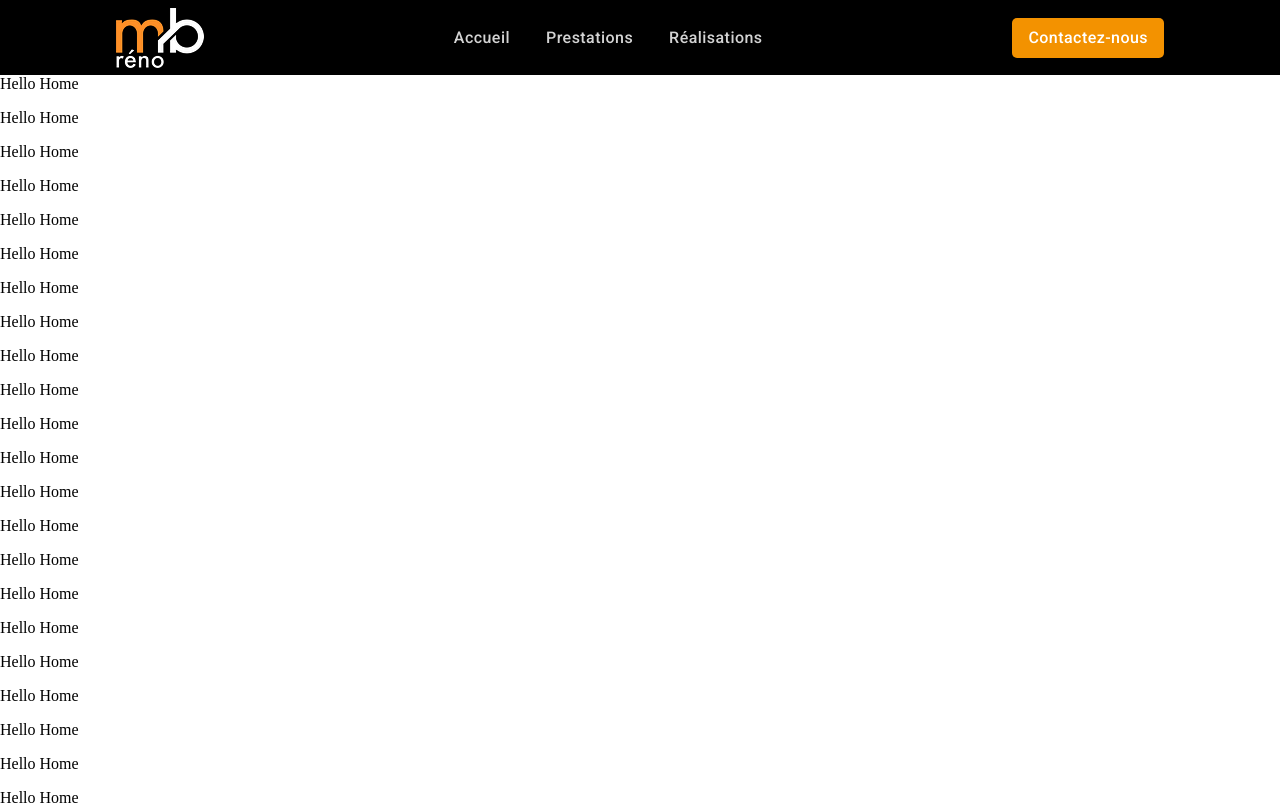
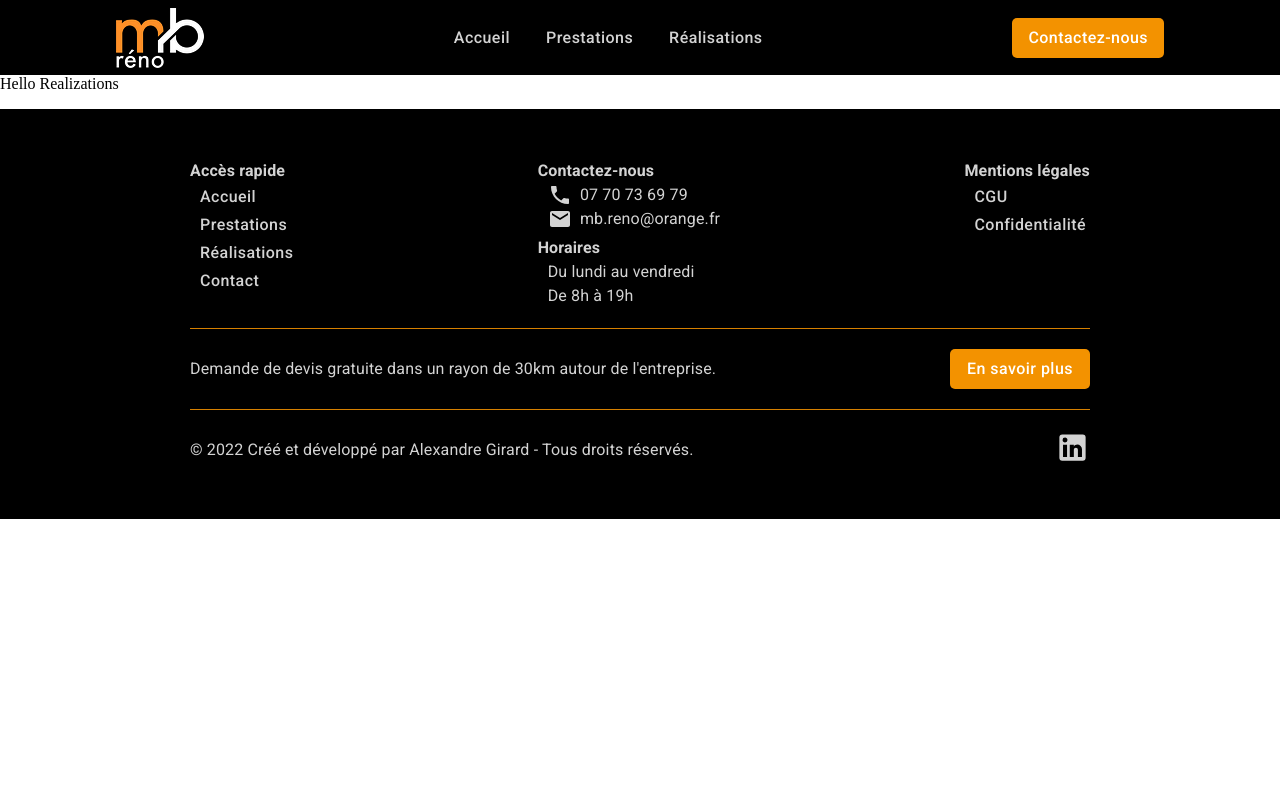
Before and after one commit to Mr-Spooky/mbreno, a React (Create React App) app: page /realisations in a window 1280 px wide. Before the commit this address led to /home. Shown: the top 805 px of the page. Built offline with nearby package versions, Linux system fonts and the light colour scheme.

Commit message:
[ADD] Footer css + pages cgu privacy policy

```diff
--- a/src/App.jsx
+++ b/src/App.jsx
@@ -9,6 +9,8 @@ import Realizations from './pages/Realizations';
 import Services from './pages/Services';
 import Home from './pages/Home';
 import Contact from './pages/Contact';
+import Cgu from './pages/Cgu';
+import PrivacyPolicy from './pages/PrivacyPolicy';
 
 const useStyles = makeStyles({
   root: {
@@ -28,14 +30,16 @@ function App() {
         <Header />
         <div className={classes.body}>
           <Routes>
-            <Route path="/realizations" element={<Realizations />} exact />
-            <Route path="/realizations/*" element={<Navigate replace to="/realizations" />} />
-            <Route path="/services" element={<Services />} exact />
-            <Route path="/services/*" element={<Navigate replace to="/services" />} />
+            <Route path="/cgu" element={<Cgu />} exact />
+            <Route path="/politique-de-confidentialite" element={<PrivacyPolicy />} exact />
+            <Route path="/realisations" element={<Realizations />} exact />
+            <Route path="/realisations/*" element={<Navigate replace to="/realisations" />} />
+            <Route path="/prestations" element={<Services />} exact />
+            <Route path="/prestations/*" element={<Navigate replace to="/prestations" />} />
             <Route path="/contact" element={<Contact />} exact />
             <Route path="/contact/*" element={<Navigate replace to="/contact" />} />
-            <Route path="/home" element={<Home />} />
-            <Route path="*" element={<Navigate replace to="/home" />} />
+            <Route path="/accueil" element={<Home />} />
+            <Route path="*" element={<Navigate replace to="/accueil" />} />
           </Routes>
         </div>
         <Footer />
--- a/src/components/Footer.jsx
+++ b/src/components/Footer.jsx
@@ -35,9 +35,16 @@ const useStyles = makeStyles({
   links: {
     display: 'flex',
     justifyContent: 'space-between',
+    flexWrap: 'wrap',
   },
   verticalDiv: {
     display: 'flex',
+    flexDirection: 'column',
+    alignItems: 'flex-start',
+  },
+  verticalDivContent: {
+    display: 'flex',
+    paddingLeft: '10px',
     flexDirection: 'column',
     alignItems: 'flex-start',
     justifyContent: 'space-between',
@@ -72,31 +79,51 @@ function Footer() {
         <div className={classes.links}>
           <div className={classes.verticalDiv}>
             <Typography className={classes.footerTextSubtitle}>Accès rapide</Typography>
-            <SecondaryButton sx={{ margin: '0', padding: '0' }} component={Link} to="/home">Accueil</SecondaryButton>
-            <SecondaryButton sx={{ margin: '0', padding: '0' }} component={Link} to="/services">Prestations</SecondaryButton>
-            <SecondaryButton sx={{ margin: '0', padding: '0' }} component={Link} to="/realizations">Réalisations</SecondaryButton>
-            <SecondaryButton sx={{ margin: '0', padding: '0' }} component={Link} to="/contact">Contact</SecondaryButton>
+            <div className={classes.verticalDivContent}>
+              <SecondaryButton sx={{ margin: '0', padding: '0', justifyContent: 'flex-start' }} component={Link} to="/accueil">
+                Accueil
+              </SecondaryButton>
+              <SecondaryButton sx={{ margin: '0', padding: '0', justifyContent: 'flex-start' }} component={Link} to="/prestations">
+                Prestations
+              </SecondaryButton>
+              <SecondaryButton sx={{ margin: '0', padding: '0', justifyContent: 'flex-start' }} component={Link} to="/realisations">
+                Réalisations
+              </SecondaryButton>
+              <SecondaryButton sx={{ margin: '0', padding: '0', justifyContent: 'flex-start' }} component={Link} to="/contact">
+                Contact
+              </SecondaryButton>
+            </div>
           </div>
           <div className={classes.verticalDiv}>
             <div>
               <Typography className={classes.footerTextSubtitle}>Contactez-nous</Typography>
-              <Typography sx={{ margin: '5px 0' }} className={classes.footerText}>
+              <div className={classes.verticalDivContent}>
+                <Typography className={classes.footerText}>
                   <Phone sx={{ marginBottom: '-7px' }} />
                   &nbsp;&nbsp;07 70 73 69 79
                 </Typography>
-              <Typography sx={{ margin: '5px 0' }} className={classes.footerText}>
+                <Typography className={classes.footerText}>
                   <Mail sx={{ marginBottom: '-7px' }} />
                   &nbsp;&nbsp;mb.reno@orange.fr
                 </Typography>
               </div>
+            </div>
             <div>
               <Typography sx={{ marginTop: '5px' }} className={classes.footerTextSubtitle}>Horaires</Typography>
-              <Typography sx={{ margin: '5px 0' }} className={classes.footerText}>Du lundi au vendredi</Typography>
-              <Typography sx={{ margin: '5px 0' }} className={classes.footerText}>De 8h à 19h</Typography>
+              <div className={classes.verticalDivContent}>
+                <Typography className={classes.footerText}>Du lundi au vendredi</Typography>
+                <Typography className={classes.footerText}>De 8h à 19h</Typography>
+              </div>
             </div>
           </div>
           <div className={classes.verticalDiv}>
             <Typography className={classes.footerTextSubtitle}>Mentions légales</Typography>
+            <div className={classes.verticalDivContent}>
+              <SecondaryButton sx={{ margin: '0', padding: '0', justifyContent: 'flex-start' }} component={Link} to="/cgu">CGU</SecondaryButton>
+              <SecondaryButton sx={{ margin: '0', padding: '0', justifyContent: 'flex-start' }} component={Link} to="/politique-de-confidentialite">
+                Confidentialité
+              </SecondaryButton>
+            </div>
           </div>
         </div>
         <StyledDivider flexItem />
--- a/src/components/Header.jsx
+++ b/src/components/Header.jsx
@@ -45,7 +45,7 @@ export default function Header() {
 
   return (
     <div className={`${classes.header} ${width < 800 ? classes.headerMobile : classes.headerWeb}`}>
-      <MuiLink className={classes.logoLink} component={Link} to="/home">
+      <MuiLink className={classes.logoLink} component={Link} to="/accueil">
         <img className={`${classes.logo} ${width < 800 && classes.logoMobile}`} src="/logo.png" alt="logo" />
       </MuiLink>
       {
@@ -53,9 +53,9 @@ export default function Header() {
           : (
             <>
               <div>
-                <SecondaryButton component={Link} to="/home">Accueil</SecondaryButton>
-                <SecondaryButton component={Link} to="/services">Prestations</SecondaryButton>
-                <SecondaryButton component={Link} to="/realizations">Réalisations</SecondaryButton>
+                <SecondaryButton component={Link} to="/accueil">Accueil</SecondaryButton>
+                <SecondaryButton component={Link} to="/prestations">Prestations</SecondaryButton>
+                <SecondaryButton component={Link} to="/realisations">Réalisations</SecondaryButton>
               </div>
               <PrimaryButton component={Link} to="/contact" variant="filled">Contactez-nous</PrimaryButton>
             </>
--- /dev/null
+++ b/src/pages/Cgu.jsx
@@ -0,0 +1,9 @@
+import React from 'react';
+
+function Cgu() {
+  return (
+    <p>TODO</p>
+  );
+}
+
+export default Cgu;
--- /dev/null
+++ b/src/pages/PrivacyPolicy.jsx
@@ -0,0 +1,9 @@
+import React from 'react';
+
+function PrivacyPolicy() {
+  return (
+    <p>TODO</p>
+  );
+}
+
+export default PrivacyPolicy;
```
Lines whose indentation alone changed are shown as unchanged.
